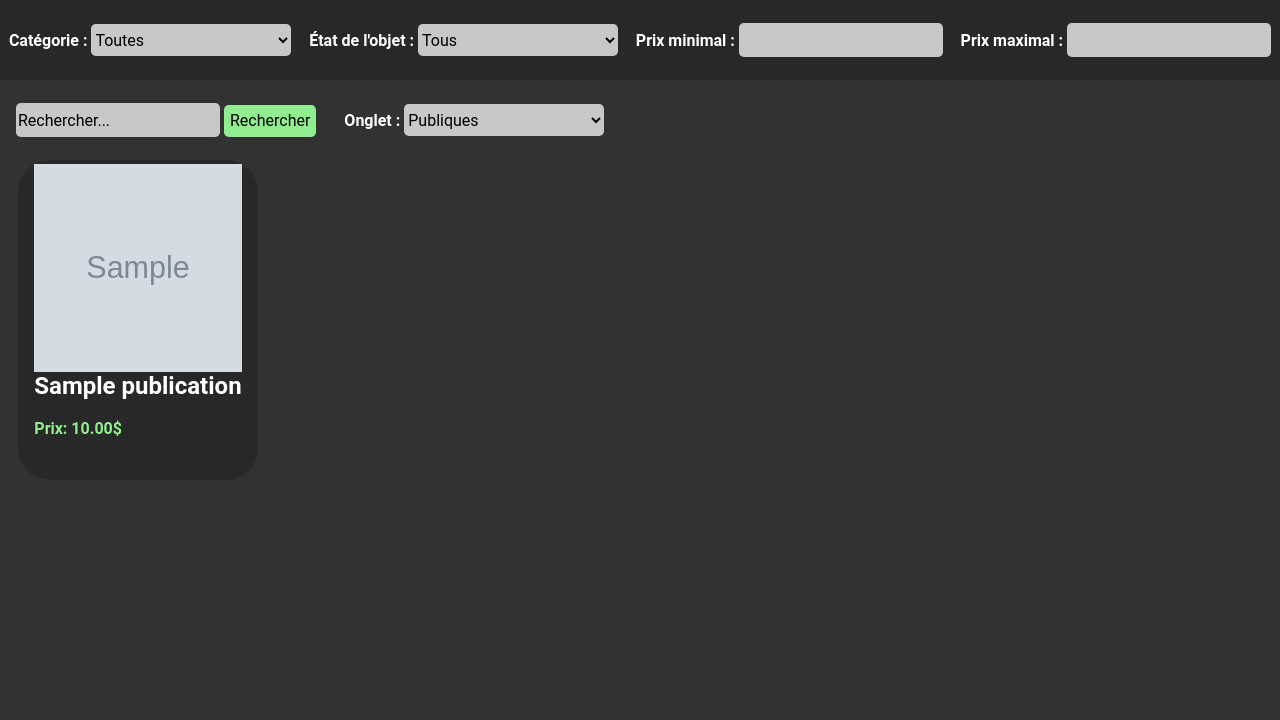
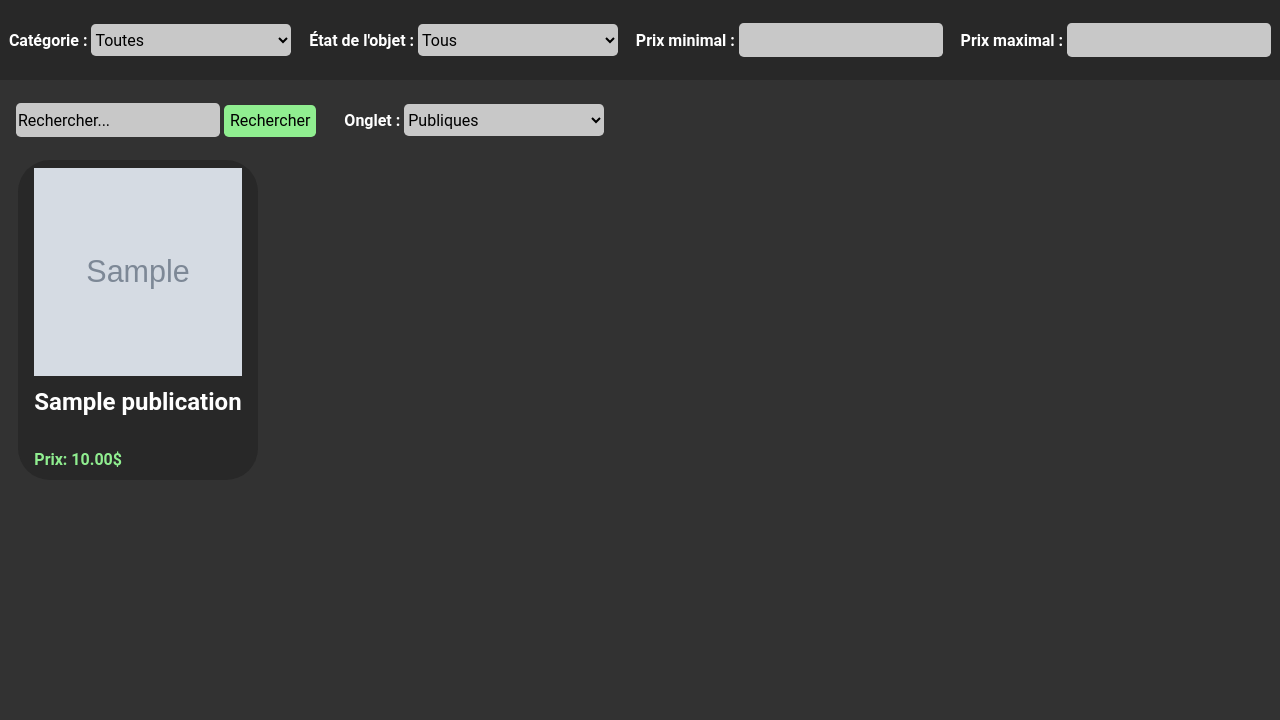
Before and after one commit to lfclem/TCH-099_Web, a PHP site: page / in a window 1280 px wide. Shown: the part 80-800 px from the top of the page. Run offline with PHP 8.4, Linux system fonts and the light colour scheme; data comes from the database, SQL or seed files in the repository; tables that the repository leaves empty hold one stand-in row (values such as "Sample post"); grey boxes marked "Sample" are stand-in pictures.

Commit message:
Fix Affichage Article

```diff
--- a/style.css
+++ b/style.css
@@ -192,7 +192,7 @@ input[type=number]::-webkit-outer-spin-button, input[type=number]::-webkit-inner
   height: 13rem;
   width: 13rem;
   align-self: center;
-  margin-top: 0.25rem;
+  margin-top: 0.5rem;
 }
 .listingsContainer article h2 {
   color: white;
@@ -202,9 +202,10 @@ input[type=number]::-webkit-outer-spin-button, input[type=number]::-webkit-inner
   -webkit-line-clamp: 2;
   -webkit-box-orient: vertical;
   width: 13rem;
-  margin: 0 1rem;
+  margin: 0.75rem 1rem;
   line-height: 1.2;
   word-wrap: break-word;
+  position: relative;
 }
 .listingsContainer article p {
   color: rgb(144, 238, 144);
@@ -215,6 +216,8 @@ input[type=number]::-webkit-outer-spin-button, input[type=number]::-webkit-inner
   height: 1rem;
   align-self: flex-start;
   word-wrap: break-word;
+  position: absolute;
+  bottom: 0;
 }
 
 .login,
--- a/style.scss
+++ b/style.scss
@@ -217,7 +217,7 @@ input[type="number"] {
       height: 13rem;
       width: 13rem;
       align-self: center;
-    margin-top: 0.25rem;
+      margin-top: 0.5rem;
     }
 
     h2 {
@@ -228,9 +228,10 @@ input[type="number"] {
       -webkit-line-clamp: 2;
       -webkit-box-orient: vertical;
       width: 13rem;
-    margin: 0 1rem;
+      margin: 0.75rem 1rem;
       line-height: 1.2;
       word-wrap: break-word;
+      position: relative;
     }
 
     p {
@@ -242,16 +243,17 @@ input[type="number"] {
       height: 1rem;
       align-self: flex-start;
       word-wrap: break-word;
+      position: absolute;
+      bottom: 0;
     }
   }
-
 }
 
 //* LOGIN & NEWUSER
 .login,
 .newUser,
 .newPublication,
-.editP{
+.editP {
   display: flex;
   background-color: $mainColor;
   position: fixed;
```
Also changed, not shown: 1 other file. Lines whose indentation alone changed are shown as unchanged.
